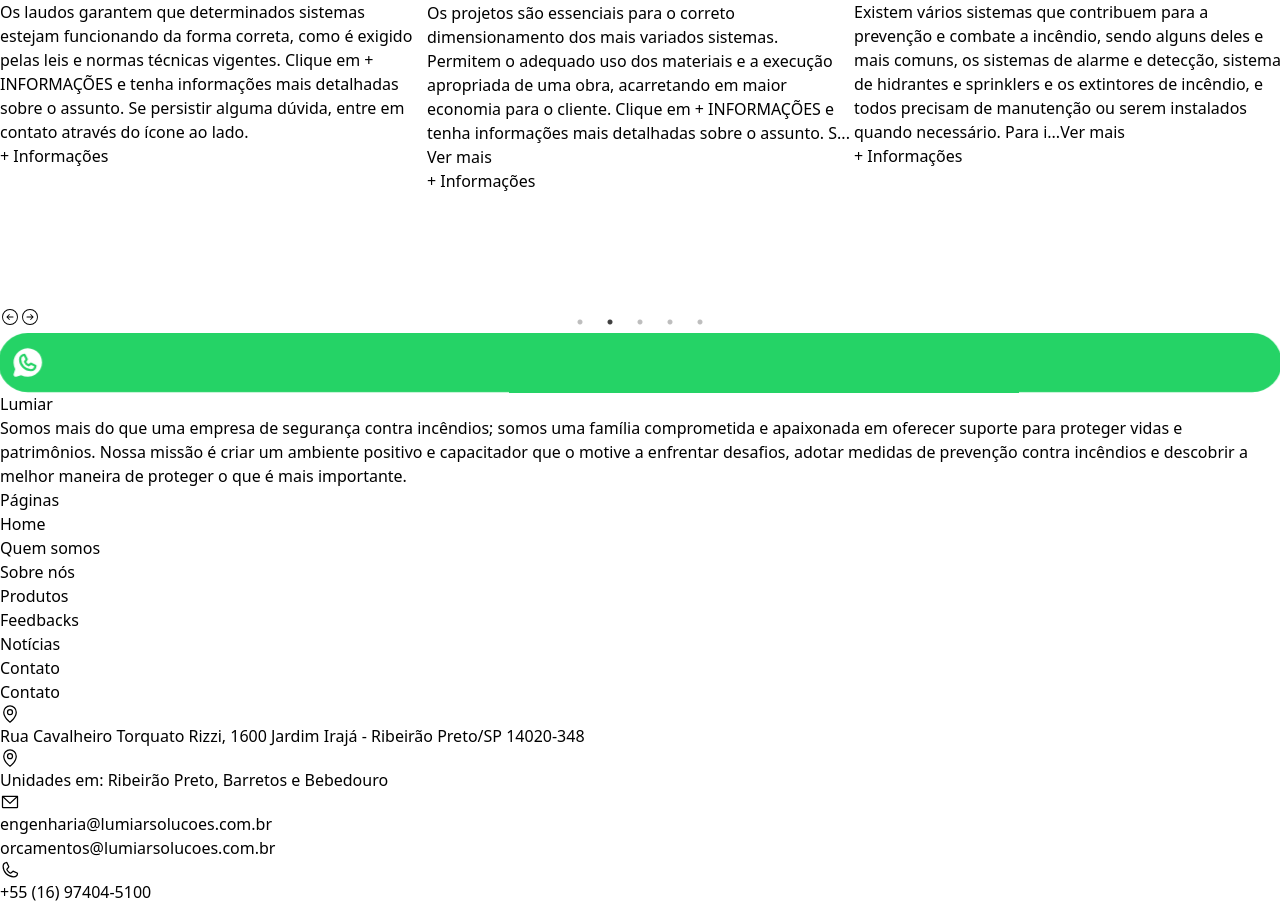
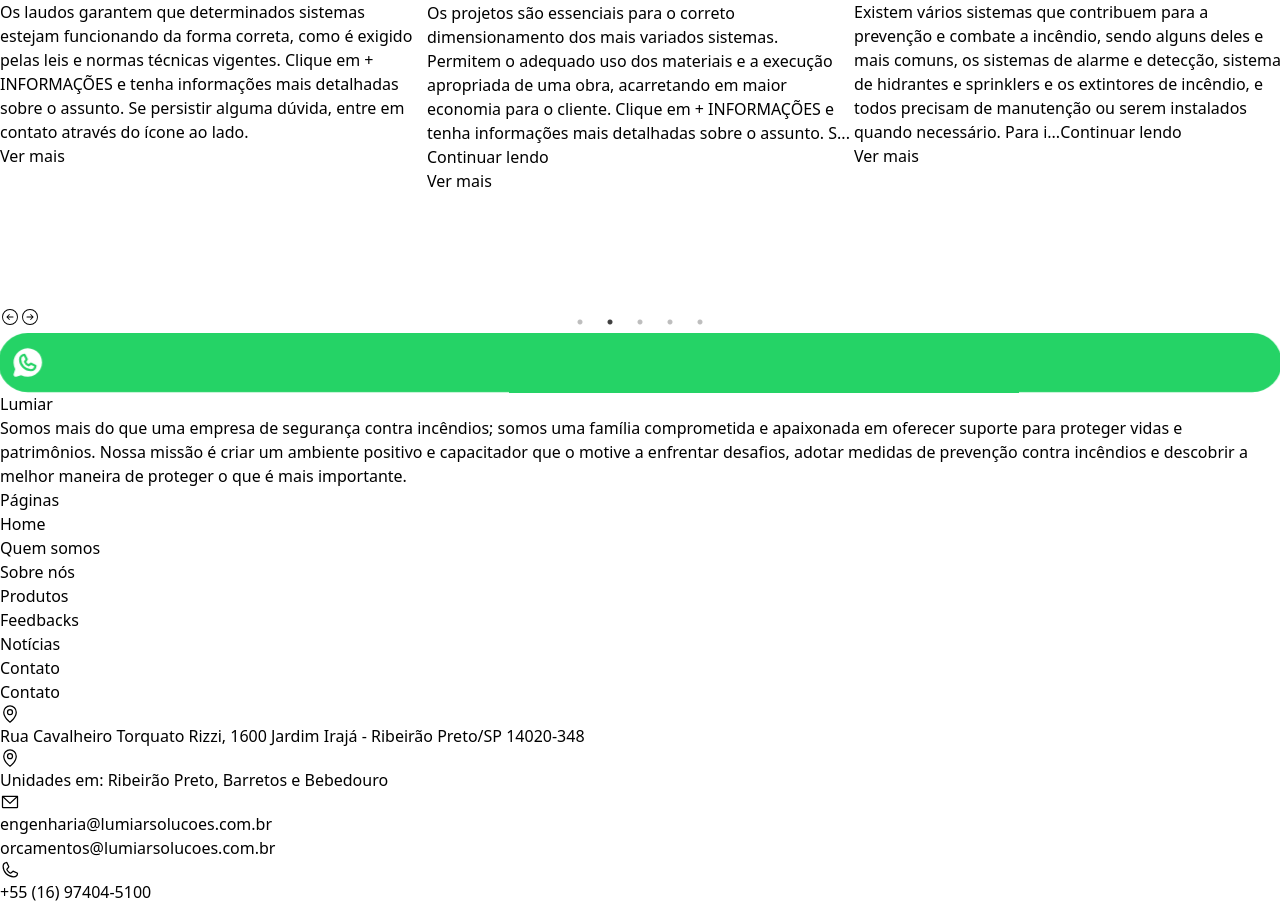
Before and after one commit to GrecoPeres/Lumiar, a React (Vite) app: page /servicos in a window 1280 px wide. Shown: the part 1064-1972 px from the top of the page. Built offline with nearby package versions, Linux system fonts and the light colour scheme.

Commit message:
fix: I Changening the label do button

```diff
--- a/src/components/organs/Membership.tsx
+++ b/src/components/organs/Membership.tsx
@@ -107,7 +107,7 @@ const Membership = () => {
                 {expandedIndex === index ? card.benefits[0] : limitText(card.benefits[0], 285)}
                 {card.benefits[0].length > 285 && (
                   <Button className="text-red-500" onClick={() => handleExpand(index)}>
-                    {expandedIndex === index ? "Ver menos" : "Ver mais"}
+                    {expandedIndex === index ? "Ver menos" : "Continuar lendo"}
                   </Button>
                 )}
               </div>
@@ -115,7 +115,7 @@ const Membership = () => {
                 className="px-4 py-2 text-white bg-gradient-to-r from-red-500 to-amber-500"
                 onClick={() => handleNavigateToNovaPagina(card.category)}
               >
-                + Informações
+                Ver mais
               </Button>
             </Card>
           ))}
```
